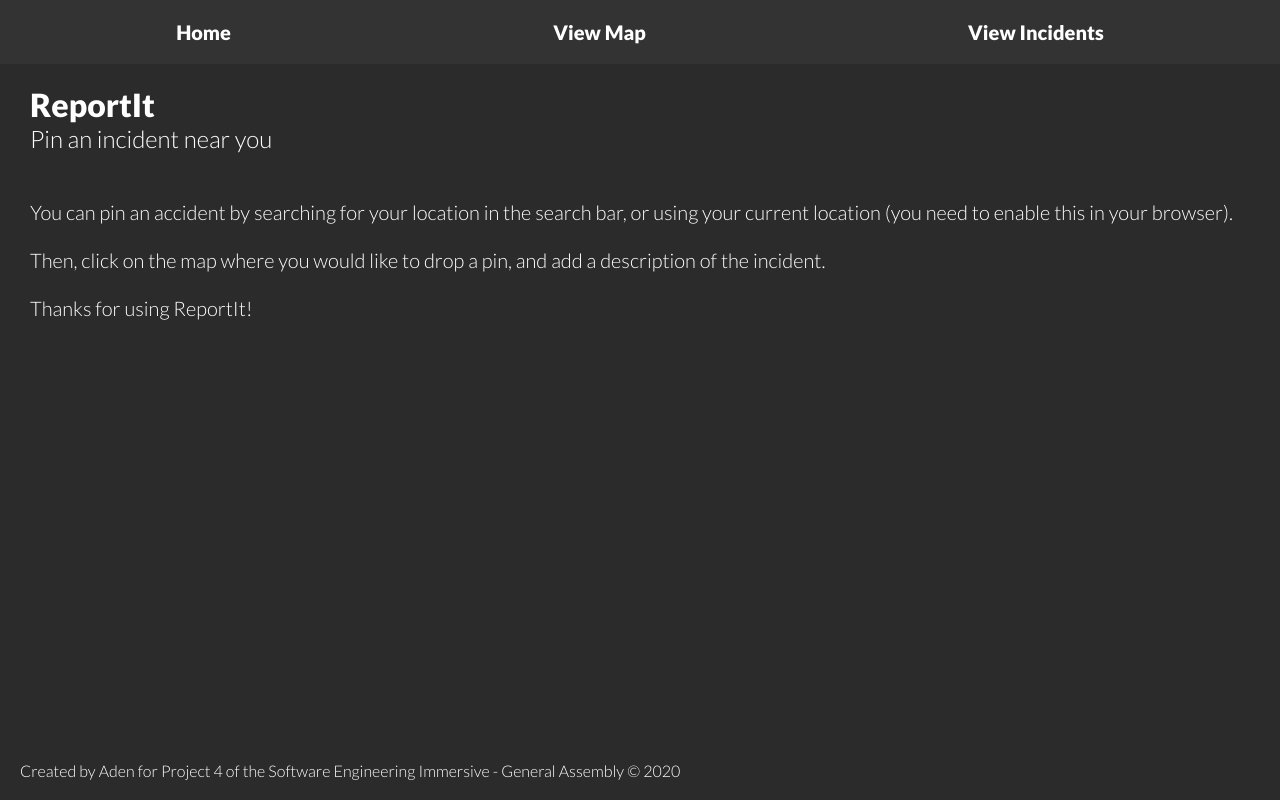
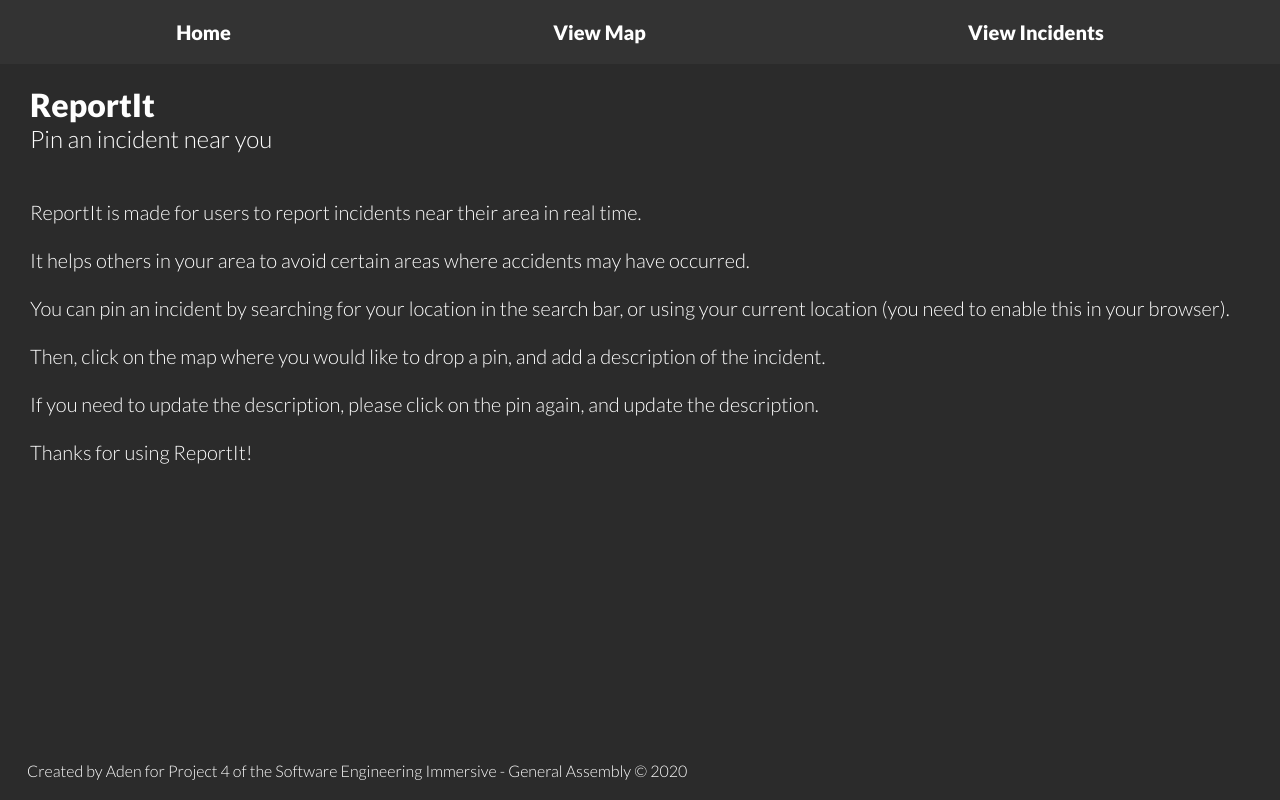
Before and after one commit to adenrashid/ReportIt, a React (Create React App) app: page / in a window 1280 px wide. Built offline with nearby package versions, Linux system fonts and the light colour scheme; the HTML template or start-up script is replaced by a standard one; what react-geocode would draw is missing.

Commit message:
changes to jsx

```diff
--- a/src/App.css
+++ b/src/App.css
@@ -44,7 +44,7 @@ body {
     position: absolute;
     color: white;
     bottom: 20px;
-    left: 20px;
+    left: 27px;
     font-family: 'Lato', sans-serif;
     font-weight: 300;
 }
@@ -131,7 +131,8 @@ a:hover {
   font-family: 'Lato', sans-serif;
   font-size: 20px;
   padding: 10px;
-  font-weight: 600;
+  font-weight: 500;
+  font-size: 25px;
 }
 
 .incident-ul {
@@ -150,7 +151,7 @@ a:hover {
   list-style: none;
   font-weight: 300;
   border: 1px solid white;
-  border-radius: 5px;
+  border-radius: 3px;
   padding: 5px;
   margin: 20px;
 }
--- a/src/App.js
+++ b/src/App.js
@@ -88,9 +88,15 @@ function Home() {
     <div>
       <h1 className="title">ReportIt</h1>
       <h2 className="subtitle">Pin an incident near you</h2>
-      <p className="info">You can pin an accident by searching for your location in the search bar, or using your current location (you need to enable this in your browser).
+      <p className="info">ReportIt is made for users to report incidents near their area in real time.
+      <br/><br/>
+      It helps others in your area to avoid certain areas where accidents may have occurred.
+      <br/><br/>
+      You can pin an incident by searching for your location in the search bar, or using your current location (you need to enable this in your browser).
       <br/><br/>
       Then, click on the map where you would like to drop a pin, and add a description of the incident.
+      <br/><br/>
+      If you need to update the description, please click on the pin again, and update the description.
       <br/><br/>
       Thanks for using ReportIt!
       </p>
@@ -225,7 +231,7 @@ function ViewMap({ markers, setMarkers }) {
           onCloseClick={() => {setSelected(null)}}
           >
             <div>
-              <h2>Accident Reported!</h2>
+              <h2>Incident Reported!</h2>
               <form
                 action=""
                 onSubmit={onSubmit}>
@@ -242,7 +248,7 @@ function ViewMap({ markers, setMarkers }) {
               </form>
               <p>Latest Update: {selected.description}</p>
               <p>Location: {selected.location} </p>
-              <p>Reported { formatRelative(selected.time, new Date()) }</p>
+              <p>Reported: { formatRelative(selected.time, new Date()) }</p>
             </div>
           </InfoWindow>
         ) : null}
@@ -331,7 +337,7 @@ function ViewIncidents( {markers} ) {
               <li className="incident-reports" key={marker[index]}>
                 <p>Address: {marker.location}</p>
                 <p>Coordinates: {marker.lat},{marker.lng}</p>
-                <p>Time Reported: {marker.time.toISOString()}</p>
+                <p>Time Reported: {marker.time.toString()}</p>
                 <p>Latest Update: {marker.description}</p>
               </li>
             </div>
```
Also changed, not shown: 1 other file (tests, documents, lock files or other folders).
